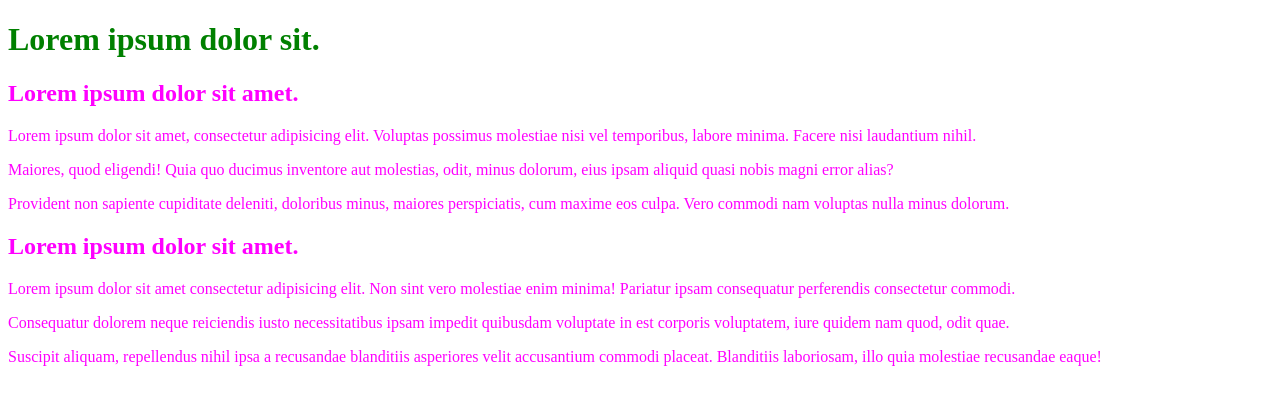
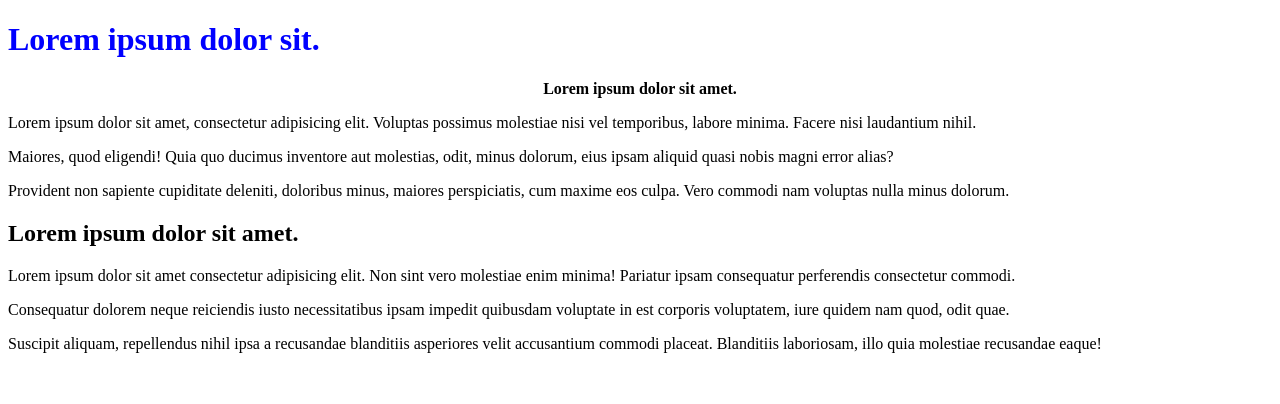
Before and after one commit to andreyturenko/css-intro-2023, a plain HTML site: page index.html in a window 1280 px wide. Drawn offline with Linux system fonts and the light colour scheme.

Commit message:
Add styles css

```diff
--- /dev/null
+++ b/assets/css/style.css
@@ -0,0 +1,4 @@
+/* Зовнішні стилі */
+h1 {
+  color: blue;
+}
--- a/index.html
+++ b/index.html
@@ -3,23 +3,32 @@
   <head>
     <meta charset="UTF-8" />
     <meta name="viewport" content="width=device-width, initial-scale=1.0" />
+    <link rel="stylesheet" href="./assets/css/style.css" />
+    <!-- Підв'язування зовнішніх стилів -->
     <title>CSS Intro</title>
     <style>
-      h1 {
+      /* Внутрішні стилі */
+      /* h1 {
         color: green;
+        text-align: center;
+        font-size: 64px;
       }
       h2 {
         color: rgb(255, 0, 255);
       }
       p {
         color: #ff00ff;
-      }
+        text-align: justify;
+      } */
     </style>
   </head>
   <body>
     <h1>Lorem ipsum dolor sit.</h1>
 
-    <h2>Lorem ipsum dolor sit amet.</h2>
+    <!-- Інлайн стилі -->
+    <h2 style="font-size: 16px; text-align: center">
+      Lorem ipsum dolor sit amet.
+    </h2>
     <p>
       Lorem ipsum dolor sit amet, consectetur adipisicing elit. Voluptas
       possimus molestiae nisi vel temporibus, labore minima. Facere nisi
```
